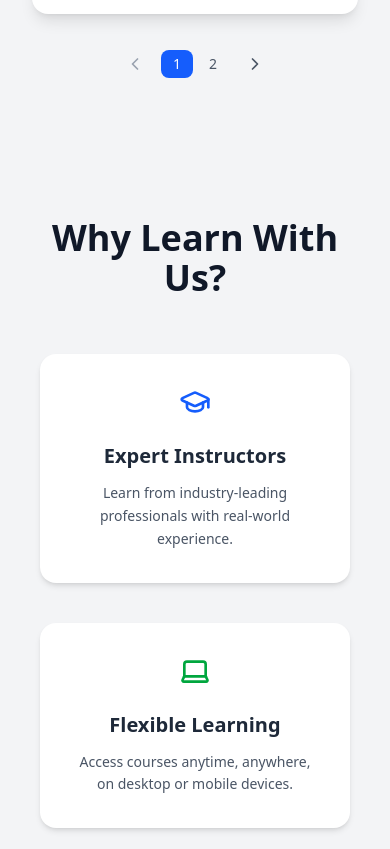
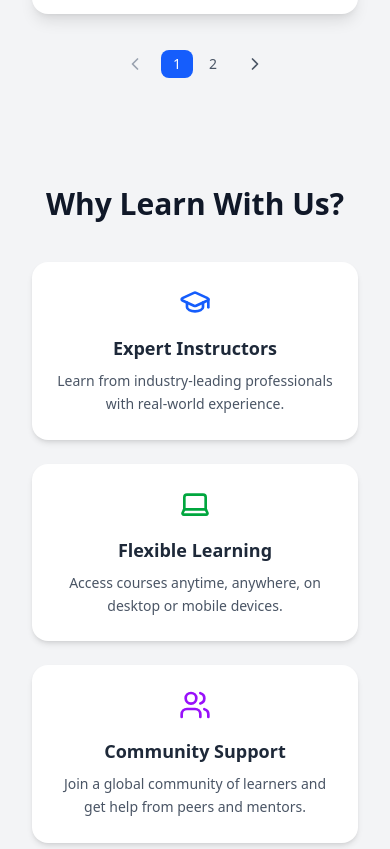
Before and after one commit to Ari-ICU/online-course-nextJS, a Next.js app: page / in a window 390 px wide. Shown: the part 5015-5864 px from the top of the page. Built offline with nearby package versions, Linux system fonts and the light colour scheme.

Commit message:
prevent code

```diff
--- a/src/components/feature/FeaturesSection.tsx
+++ b/src/components/feature/FeaturesSection.tsx
@@ -23,22 +23,22 @@ const features = [
 
 const FeaturesSection: React.FC = () => {
   return (
-    <section className="py-20">
-      <div className="container mx-auto px-6">
-        <h2 className="text-4xl font-extrabold text-center text-gray-900 mb-14">
+    <section className="py-12 sm:py-16 lg:py-20">
+      <div className="container mx-auto px-4 sm:px-6 lg:px-8">
+        <h2 className="text-3xl sm:text-4xl font-extrabold text-center text-gray-900 mb-10 sm:mb-12 lg:mb-14">
           Why Learn With Us?
         </h2>
-        <div className="grid grid-cols-1 md:grid-cols-2 lg:grid-cols-3 gap-10">
+        <div className="grid grid-cols-1 sm:grid-cols-2 lg:grid-cols-3 gap-6 sm:gap-8 lg:gap-10">
           {features.map((feature, index) => (
             <div
               key={index}
-              className="bg-white rounded-2xl shadow-md p-8 flex flex-col items-center text-center transition-transform hover:scale-105 hover:shadow-lg"
+              className="bg-white rounded-2xl shadow-md p-6 sm:p-8 flex flex-col items-center text-center transition-transform hover:scale-105 hover:shadow-lg"
             >
-              <div className="mb-6">{feature.icon}</div>
-              <h3 className="text-xl font-semibold text-gray-800 mb-3">
+              <div className="mb-4 sm:mb-6">{feature.icon}</div>
+              <h3 className="text-lg sm:text-xl font-semibold text-gray-800 mb-2 sm:mb-3">
                 {feature.title}
               </h3>
-              <p className="text-gray-600 text-sm leading-relaxed">
+              <p className="text-gray-600 text-sm sm:text-base leading-relaxed">
                 {feature.description}
               </p>
             </div>
```
